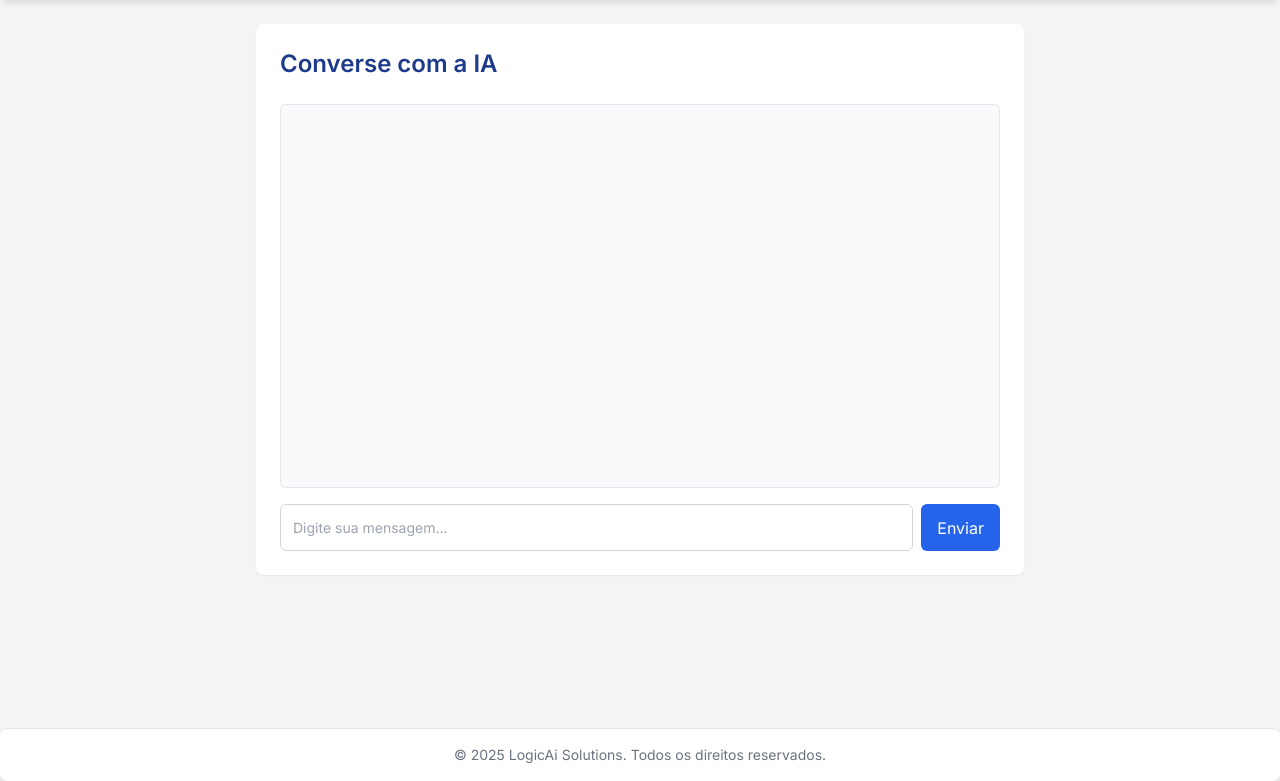
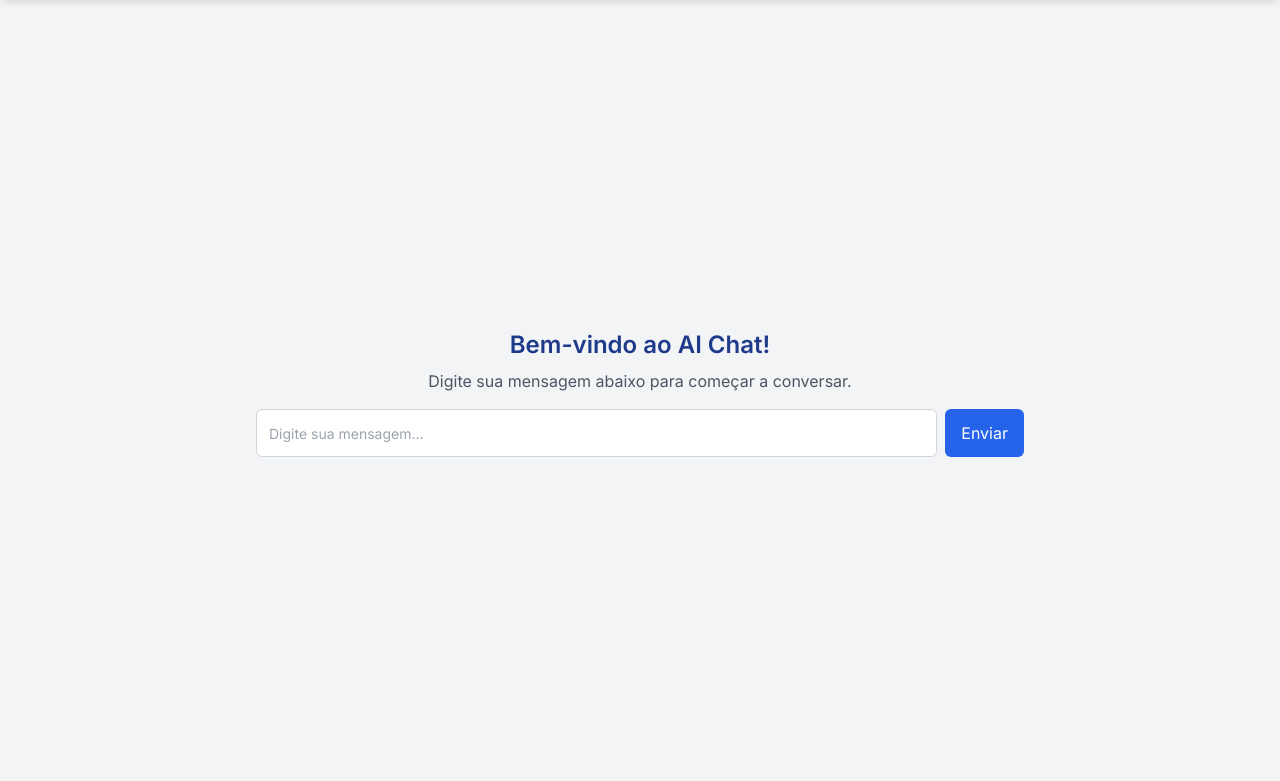
Before and after one commit to FelippeTN/investment-organization-app, a Django app: template core/templates/ai_chat.html in a window 1280 px wide. Shown: the part 77-858 px from the top of the page. Run offline with Django 5.2, Linux system fonts and the light colour scheme; the template is opened without the code that fills it, so the values that code supplies are empty; some libraries are stand-ins or nearby versions.

Commit message:
FEAT: Welcome message on ai_chat

```diff
--- a/core/api/api_views.py
+++ b/core/api/api_views.py
@@ -19,6 +19,12 @@
 SLEEP_TIME = 1.0
 MAX_RETRIES = 3
 RETRY_WAIT = 10.0
+
+class AIAgentRequest(APIView):
+    permission_classes = [IsAuthenticated]
+
+    def post(self, request):
+        return None
 
 class AssetPriceListView(APIView):
     permission_classes = [IsAuthenticated]
--- a/core/templates/ai_chat.html
+++ b/core/templates/ai_chat.html
@@ -1,14 +1,48 @@
 {% extends 'base.html' %}
 {% block title %}AI Chat{% endblock %}
 {% block content %}
-<div class="max-w-3xl mx-auto bg-white p-6 rounded-lg shadow-sm animate-fade-in">
-    <h1 class="text-2xl font-semibold text-blue-900 mb-6">Converse com a IA</h1>
-    <div id="chat-container" class="border border-gray-200 rounded-md p-4 h-96 overflow-y-auto mb-4 bg-gray-50">
-        <div id="chat-messages"></div>
+<div class="flex flex-col h-[calc(100vh-120px)] max-w-4xl mx-auto" id="chat-page">
+    <!-- Welcome Message and Input Container -->
+    <div id="welcome-container" class="flex-1 flex flex-col items-center justify-center p-4">
+        <div class="text-center mb-4">
+            <h2 class="text-2xl font-semibold text-blue-900 mb-2">Bem-vindo ao AI Chat!</h2>
+            <p class="text-gray-600">Digite sua mensagem abaixo para começar a conversar.</p>
+        </div>
+        <div class="flex space-x-2 max-w-3xl w-full">
+            <input
+                type="text"
+                id="chat-input"
+                class="flex-1 p-3 border border-gray-300 rounded-md focus:outline-none focus:border-blue-600 transition"
+                placeholder="Digite sua mensagem..."
+            />
+            <button
+                id="send-button"
+                class="bg-blue-600 text-white px-4 py-3 rounded-md hover:bg-blue-700 transition"
+            >
+                Enviar
+            </button>
+        </div>
     </div>
-    <div class="flex space-x-2">
-        <input type="text" id="chat-input" class="flex-1" placeholder="Digite sua mensagem..." />
-        <button id="send-button" class="bg-blue-600 text-white px-4 py-2 rounded-md hover:bg-blue-700 transition">Enviar</button>
+    <!-- Chat Messages -->
+    <div id="chat-container" class="flex-1 overflow-y-auto p-4 hidden">
+        <div id="chat-messages" class="space-y-4"></div>
+    </div>
+    <!-- Input Area (shown after first message) -->
+    <div id="input-container" class="hidden sticky bottom-0 bg-white p-4 border-t border-gray-200">
+        <div class="flex space-x-2 max-w-3xl mx-auto">
+            <input
+                type="text"
+                id="chat-input"
+                class="flex-1 p-3 border border-gray-300 rounded-md focus:outline-none focus:border-blue-600 transition"
+                placeholder="Digite sua mensagem..."
+            />
+            <button
+                id="send-button"
+                class="bg-blue-600 text-white px-4 py-3 rounded-md hover:bg-blue-700 transition"
+            >
+                Enviar
+            </button>
+        </div>
     </div>
 </div>
 {% endblock %}
--- a/static/js/scripts.js
+++ b/static/js/scripts.js
@@ -180,31 +180,55 @@
 
 document.addEventListener('DOMContentLoaded', function () {
     const chatMessages = document.getElementById('chat-messages');
-    const chatInput = document.getElementById('chat-input');
-    const sendButton = document.getElementById('send-button');
+    const welcomeChatInput = document.getElementById('chat-input'); // Initial input in welcome-container
+    const welcomeSendButton = document.getElementById('send-button'); // Initial button in welcome-container
+    const chatContainer = document.getElementById('chat-container');
+    const welcomeContainer = document.getElementById('welcome-container');
+    const inputContainer = document.getElementById('input-container');
+    let isFirstMessage = true;
+
+    // After first message, switch to the input-container's input and button
+    const chatInput = inputContainer.querySelector('#chat-input');
+    const sendButton = inputContainer.querySelector('#send-button');
 
     function addMessage(content, isUser) {
         const messageDiv = document.createElement('div');
-        messageDiv.className = `p-2 my-2 rounded-md ${
-            isUser ? 'bg-blue-100 text-blue-900 ml-auto' : 'bg-gray-200 text-gray-900 mr-auto'
-        } max-w-[80%]`;
+        messageDiv.className = `p-3 rounded-lg max-w-[80%] ${
+            isUser ? 'bg-blue-100 text-blue-900 ml-auto' : 'bg-gray-100 text-gray-900 mr-auto'
+        }`;
         messageDiv.textContent = content;
         chatMessages.appendChild(messageDiv);
         chatMessages.scrollTop = chatMessages.scrollHeight;
     }
 
-    async function sendMessage() {
-        const message = chatInput.value.trim();
+    async function sendMessage(inputElement) {
+        const message = inputElement.value.trim();
         if (!message) return;
 
+        // On first message, transition to chat view
+        if (isFirstMessage) {
+            welcomeContainer.classList.add('hidden');
+            chatContainer.classList.remove('hidden');
+            inputContainer.classList.remove('hidden');
+            isFirstMessage = false;
+
+            // Disable welcome input and button to prevent further use
+            welcomeChatInput.disabled = true;
+            welcomeSendButton.disabled = true;
+        }
+
+        // Add user message
         addMessage(message, true);
-        chatInput.value = '';
+        inputElement.value = '';
 
-        chatInput.disabled = true;
-        sendButton.disabled = true;
+        // Disable input and button while waiting for response
+        const currentInput = isFirstMessage ? welcomeChatInput : chatInput;
+        const currentButton = isFirstMessage ? welcomeSendButton : sendButton;
+        currentInput.disabled = true;
+        currentButton.disabled = true;
 
         try {
-            const response = await fetch('http://localhost:8080/v1/chat/completions', {
+            const response = await fetch('http://26.159.78.241:8080/v1/chat/completions', {
                 method: 'POST',
                 headers: {
                     'Content-Type': 'application/json',
@@ -228,14 +252,21 @@
             console.error('Erro ao enviar mensagem:', error);
             addMessage('Desculpe, ocorreu um erro ao processar sua mensagem.', false);
         } finally {
-            chatInput.disabled = false;
-            sendButton.disabled = false;
-            chatInput.focus();
+            currentInput.disabled = false;
+            currentButton.disabled = false;
+            currentInput.focus();
         }
     }
 
-    sendButton.addEventListener('click', sendMessage);
+    // Event listeners for welcome input and button
+    welcomeSendButton.addEventListener('click', () => sendMessage(welcomeChatInput));
+    welcomeChatInput.addEventListener('keypress', (e) => {
+        if (e.key === 'Enter') sendMessage(welcomeChatInput);
+    });
+
+    // Event listeners for chat input and button (used after first message)
+    sendButton.addEventListener('click', () => sendMessage(chatInput));
     chatInput.addEventListener('keypress', (e) => {
-        if (e.key === 'Enter') sendMessage();
+        if (e.key === 'Enter') sendMessage(chatInput);
     });
 });
```
